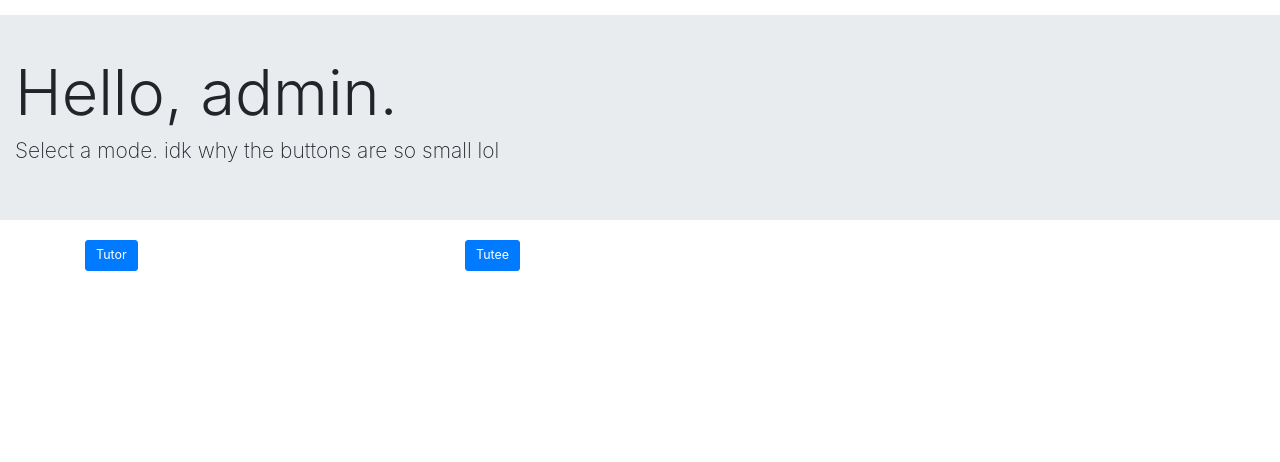
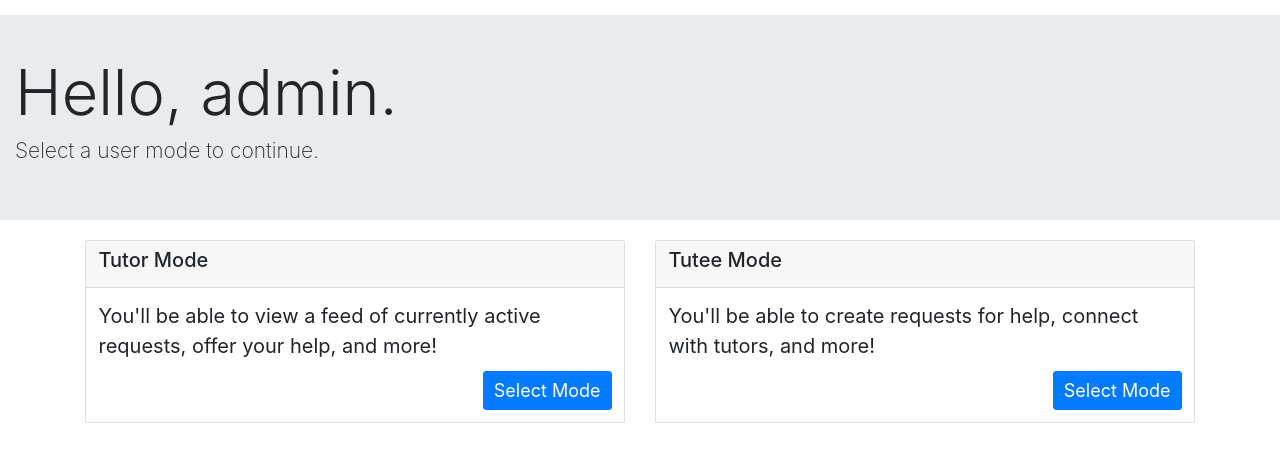
Before and after one commit to quinnlewis98/QuickTutor, a Django app: page /redirect/ in a window 1280 px wide. Shown: the top 462 px of the page. Run offline with Django 3.2, Linux system fonts and the light colour scheme; a user stored in the database is signed in; some libraries are stand-ins or nearby versions.

Commit message:
styling the login page and redirect page

```diff
--- a/app/static/app/style.css
+++ b/app/static/app/style.css
@@ -0,0 +1,8 @@
+.mode-description {
+    font-size: 20px;
+}
+
+.mode-btn {
+    float: right;
+    font-size: 18px;
+}
--- a/app/templates/app/redirect.html
+++ b/app/templates/app/redirect.html
@@ -8,6 +8,8 @@
 
     <!-- Bootstrap CSS -->
     <link rel="stylesheet" href="https://stackpath.bootstrapcdn.com/bootstrap/4.4.1/css/bootstrap.min.css" integrity="sha384-Vkoo8x4CGsO3+Hhxv8T/Q5PaXtkKtu6ug5TOeNV6gBiFeWPGFN9MuhOf23Q9Ifjh" crossorigin="anonymous">
+    <!-- Our CSS -->
+    <link rel="stylesheet" type="text/css" href="static/app/style.css">
 
     <title>Redirect</title>
   </head>
@@ -15,16 +17,33 @@
     <div class="jumbotron jumbotron-fluid">
         <div class="container">
           <h1 class="display-4">Hello, {{ user }}.</h1>
-          <p class="lead"> Select a mode. idk why the buttons are so small lol</p>
+          <p class="lead"> Select a user mode to continue.</p>
         </div>
     </div>
+
     <div class="container">
       <div class="row">
-        <div class="col-sm-4">
-          <button type="button" class="btn btn-primary btn-lg" onclick="location.href = '/feed/';">Tutor</button>
+        <div class="col-sm-6">
+          <div class="card">
+            <div class="card-header">
+              <h2 class="card-title">Tutor Mode</h2>
+            </div>
+            <div class="card-body">
+              <p class="card-text mode-description">You'll be able to view a feed of currently active requests, offer your help, and more!</p>
+              <button type="button" class="btn btn-primary btn-lg mode-btn" onclick="location.href = '/feed/';">Select Mode</button>
+            </div>
+          </div>
         </div>
-        <div class="col-sm-4">
-          <button type="button" class="btn btn-primary btn-lg" onclick="location.href = '/myRequest/';">Tutee</button>
+        <div class="col-sm-6">
+          <div class="card">
+            <div class="card-header">
+              <h2 class="card-title">Tutee Mode</h2>
+            </div>
+            <div class="card-body">
+              <p class="card-text mode-description">You'll be able to create requests for help, connect with tutors, and more!</p>
+            <button type="button" class="btn btn-primary btn-lg mode-btn" onclick="location.href = '/myRequest/';">Select Mode</button>
+            </div>
+          </div>
         </div>
       </div>
     </div>
--- a/app/templates/app/template.html
+++ b/app/templates/app/template.html
@@ -7,6 +7,8 @@
 
     <!-- Bootstrap CSS -->
     <link rel="stylesheet" href="https://stackpath.bootstrapcdn.com/bootstrap/4.4.1/css/bootstrap.min.css" integrity="sha384-Vkoo8x4CGsO3+Hhxv8T/Q5PaXtkKtu6ug5TOeNV6gBiFeWPGFN9MuhOf23Q9Ifjh" crossorigin="anonymous">
+    <!-- Our CSS -->
+    <link rel="stylesheet" type="text/css" href="static/app/style.css">
 
     <title>Hello, world!</title>
   </head>
```
Also changed, not shown: app/templates/app/index.html (+13 -3 lines).
